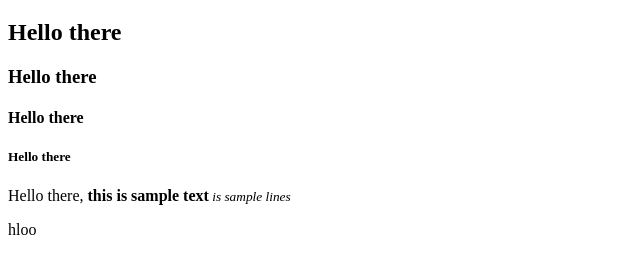
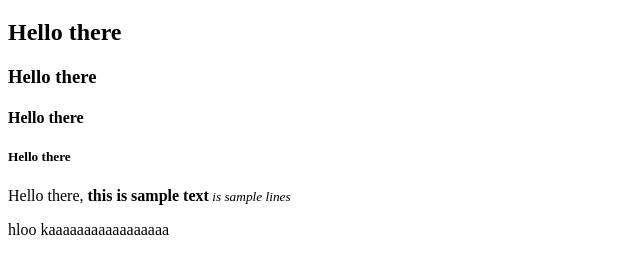
Before and after one commit to Singhyuvraj2/React, a plain HTML site: page index.html in a window 1280 px wide. Shown: the part 61-334 px from the top of the page, without its empty margins (0-640 px from the left). Drawn offline with Linux system fonts and the light colour scheme.

Commit message:
ready to merge

```diff
--- a/index.html
+++ b/index.html
@@ -14,7 +14,7 @@
      <h5>Hello there</h5>
      <p>Hello there, <strong>this is sample text</strong><small><i> is sample lines</i></small></p>
      hloo
-
+     kaaaaaaaaaaaaaaaaa
 
  </body>
  </html>
```
